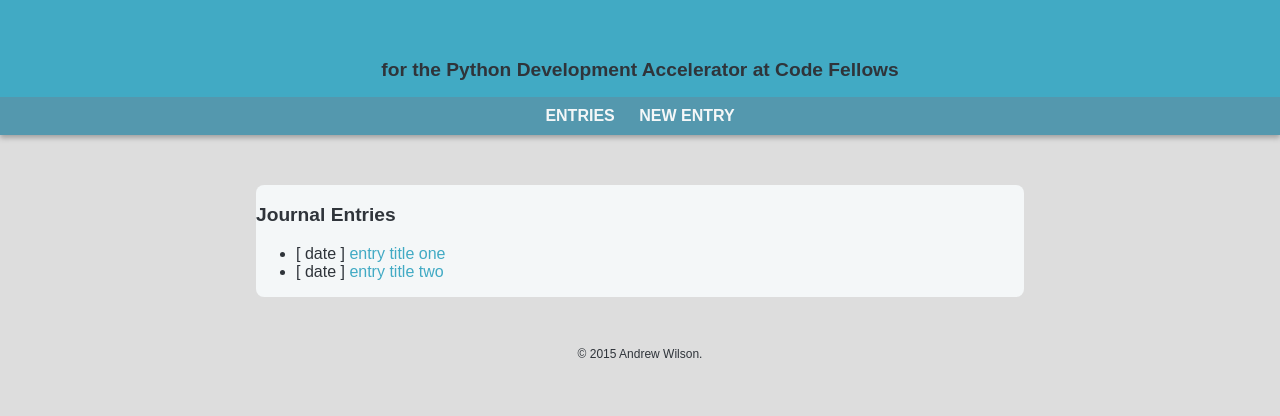
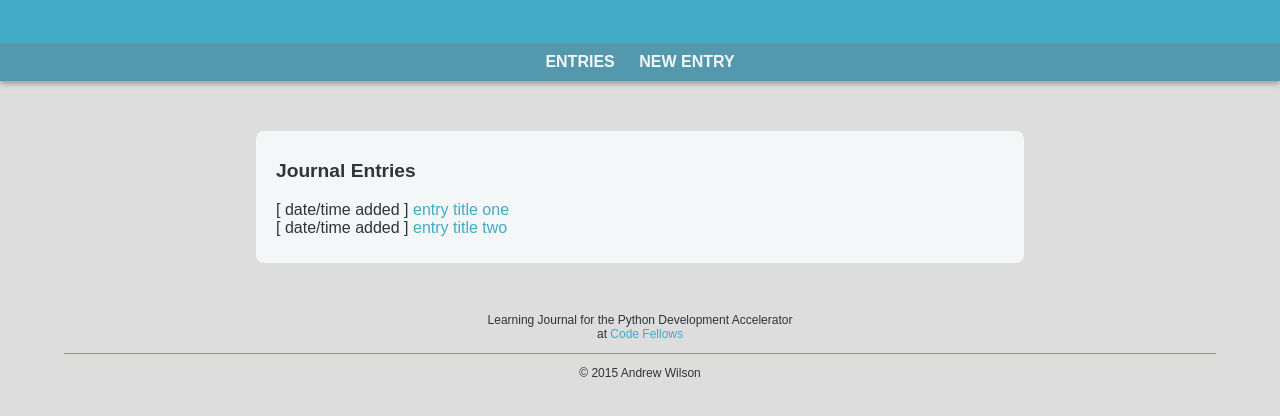
Before and after one commit to wilson0xb4/cf-learning-journal, a plain HTML site: page mockups/index.html in a window 1280 px wide. Shown: the part 84-500 px from the top of the page. Drawn offline with Linux system fonts and the light colour scheme.

Commit message:
adjust html

```diff
--- a/mockups/index.html
+++ b/mockups/index.html
@@ -9,8 +9,7 @@
   <body>
 
     <header>
-      <h1>Learning Journal</h1>
-      <h2>for the Python Development Accelerator at Code Fellows</h2>
+      <h1><a href="index.html">Learning Journal</a></h1>
 
       <nav>
         <ul>
@@ -20,15 +19,23 @@
       </nav>
     </header>
 
-    <section id="entries">
+    <section>
       <h3>Journal Entries</h3>
 
-      <ul>
-        <li> [ date ] <a href="view_entry.html">entry title one</a></li>
-        <li> [ date ] <a href="view_entry.html">entry title two</a></li>
+      <ul id="entries">
+        <li> [ date/time added ] <a href="view_entry.html">entry title one</a></li>
+        <li> [ date/time added ] <a href="view_entry.html">entry title two</a></li>
       </ul>
     </section>
 
-    <footer>&copy; 2015 Andrew Wilson.</footer>
+    <footer>
+      <p>
+        Learning Journal for the Python Development Accelerator<br>
+        at <a href="https://www.codefellows.org">Code Fellows</a>
+      </p>
+
+      <hr>
+      <p>&copy; 2015 Andrew Wilson</p>
+    </footer>
   </body>
 </html>
```
Also changed, not shown: mockups/edit_entry.html (+12 -5 lines), mockups/new_entry.html (+11 -5 lines), mockups/view_entry.html (+14 -7 lines).
